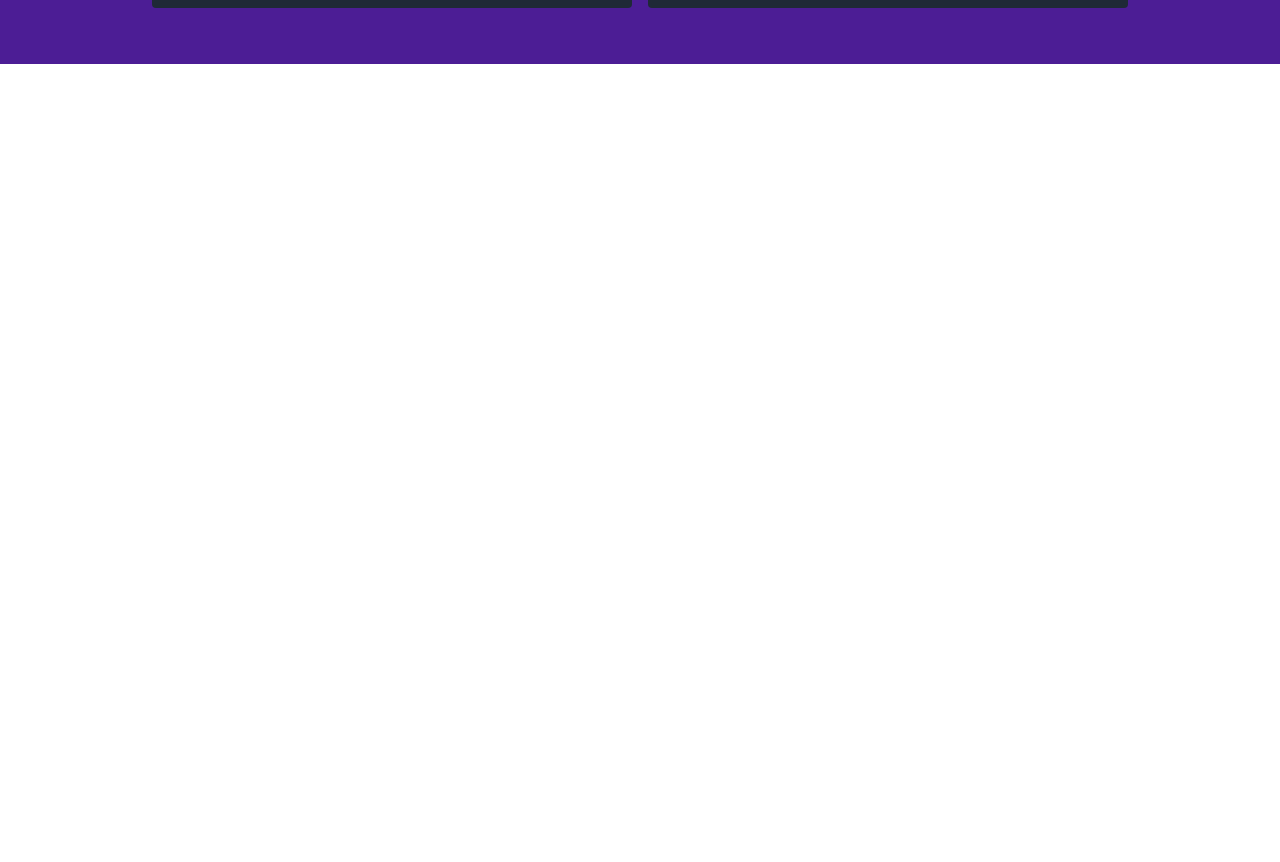
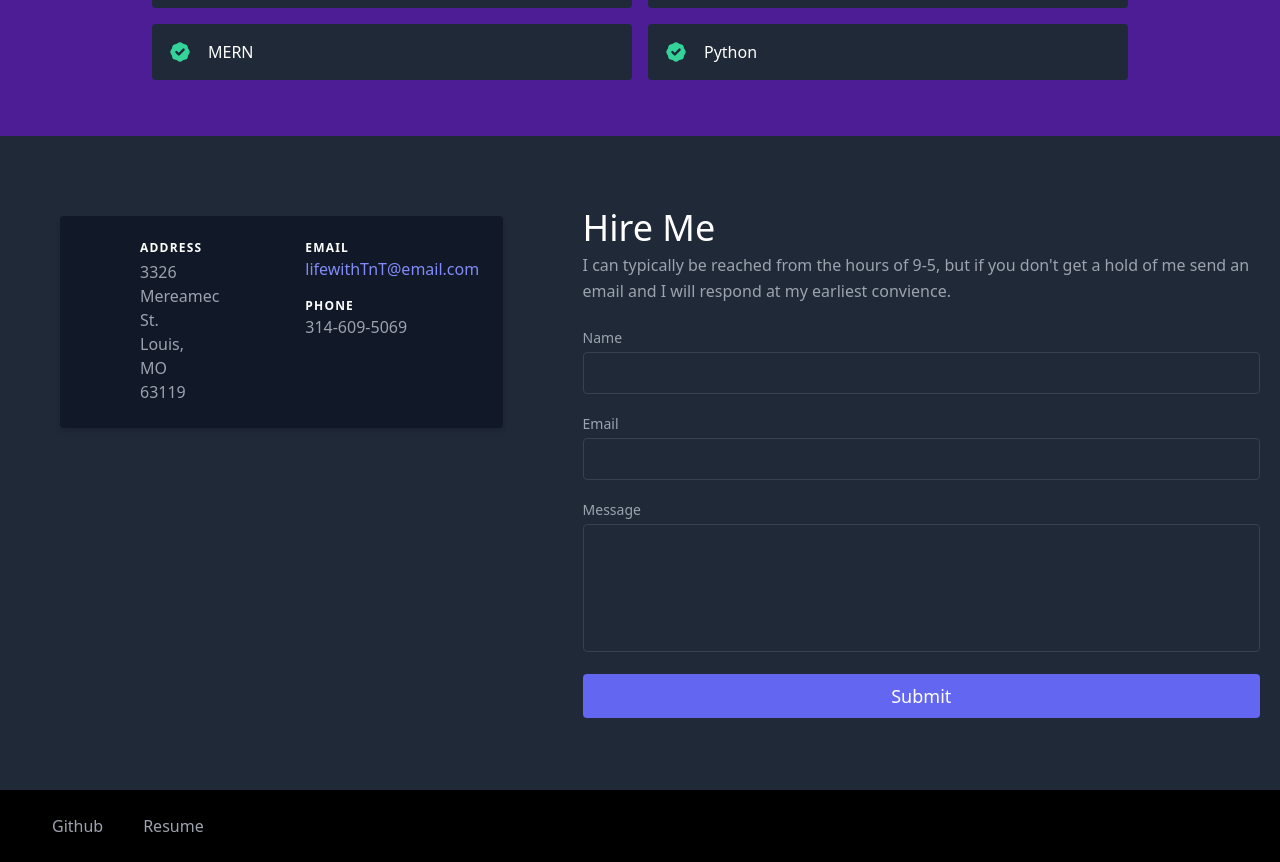
Before and after one commit to Tylaw93/React-portfolio, a React (Create React App) app: page / in a window 1280 px wide. Shown: the part 1900-2762 px from the top of the page. Before the commit the page ends 1964 px from the top, so only its background shows below. Built offline with nearby package versions, Linux system fonts and the light colour scheme.

Commit message:
Added footer and uncommented code

```diff
--- a/src/App.js
+++ b/src/App.js
@@ -4,15 +4,17 @@ import Contact from "./components/Contact";
 import Navbar from "./components/Navbar";
 import Projects from "./components/Projects";
 import Skills from "./components/Skills";
+import Footer from "./components/Footer";
 
 export default function App() {
   return (
-    <main className="text-gray-400 bg-purple-900 body-font">
-      {/* <Navbar / > */}
+    <main className="text-gray-400 bg-purple-900 body-font flex flex-col">
+       <Navbar / >
       <About />
       <Projects />
       <Skills />
-      {/* <Contact /> */}
+      <Contact />
+      <Footer/>
     </main>
   );
 }
```
